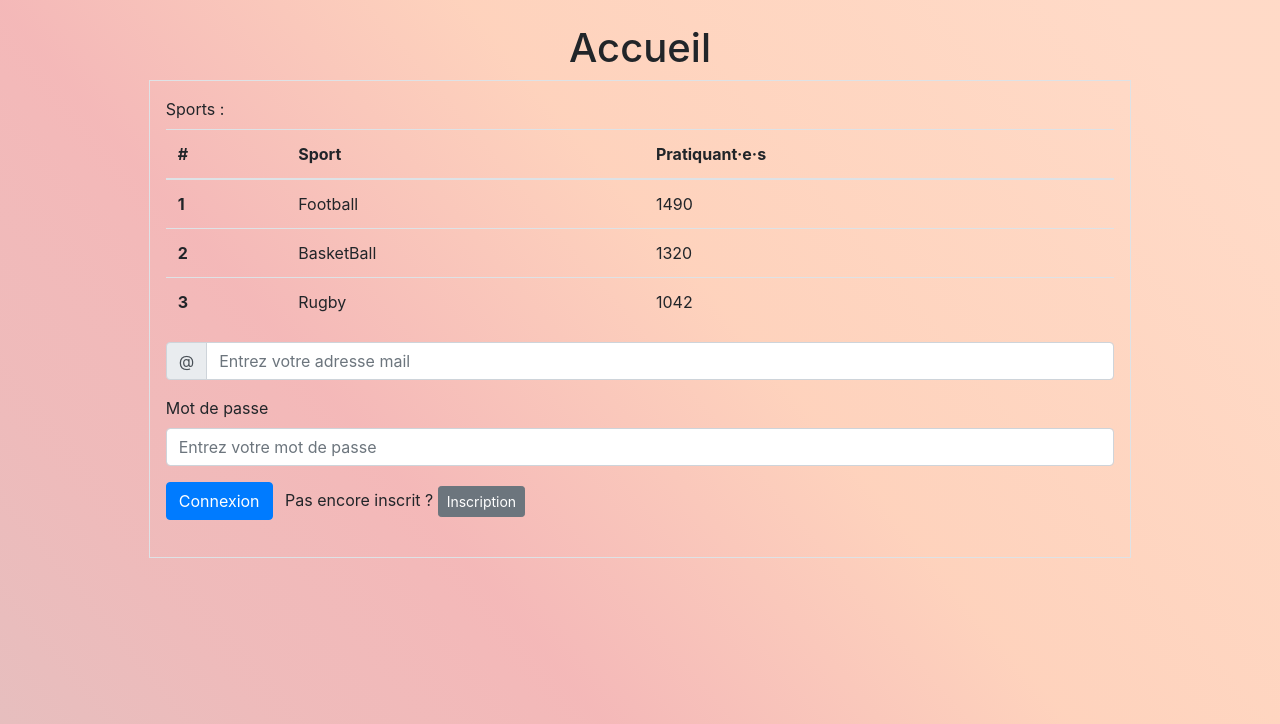
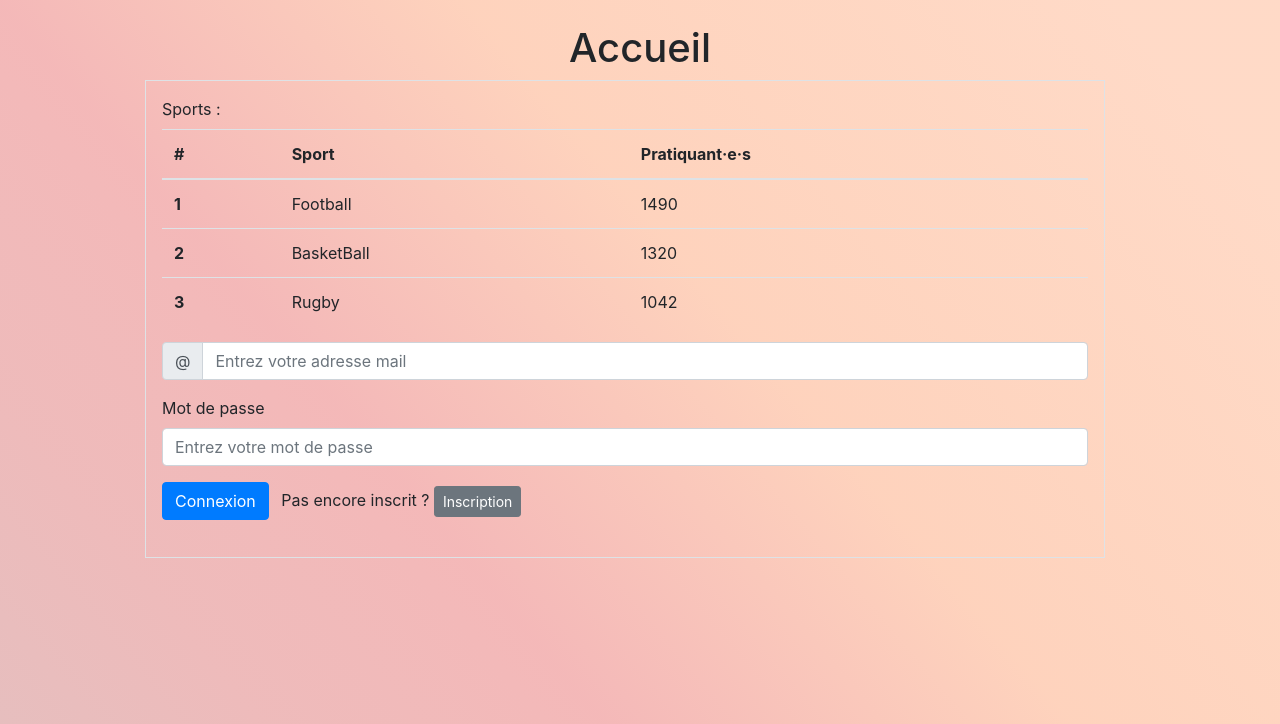
Before and after one commit to QDelage/TechnoWeb-Project, a PHP site: page / in a window 1280 px wide. Shown: the part 76-800 px from the top of the page. Run offline with PHP 8.4, Linux system fonts and the light colour scheme.

Commit message:
Fix bug écran trop grand

```diff
--- a/include/pages/accueil.php
+++ b/include/pages/accueil.php
@@ -1,7 +1,7 @@
 <!-- Page d'accueil -->
 <h1 class="text-center mt-4">Accueil</h1>
 
-<div class="row">
+<div class="row w-100">
     <div class="col"></div>
     <div class="col-9 border p-3 ">
 
```
